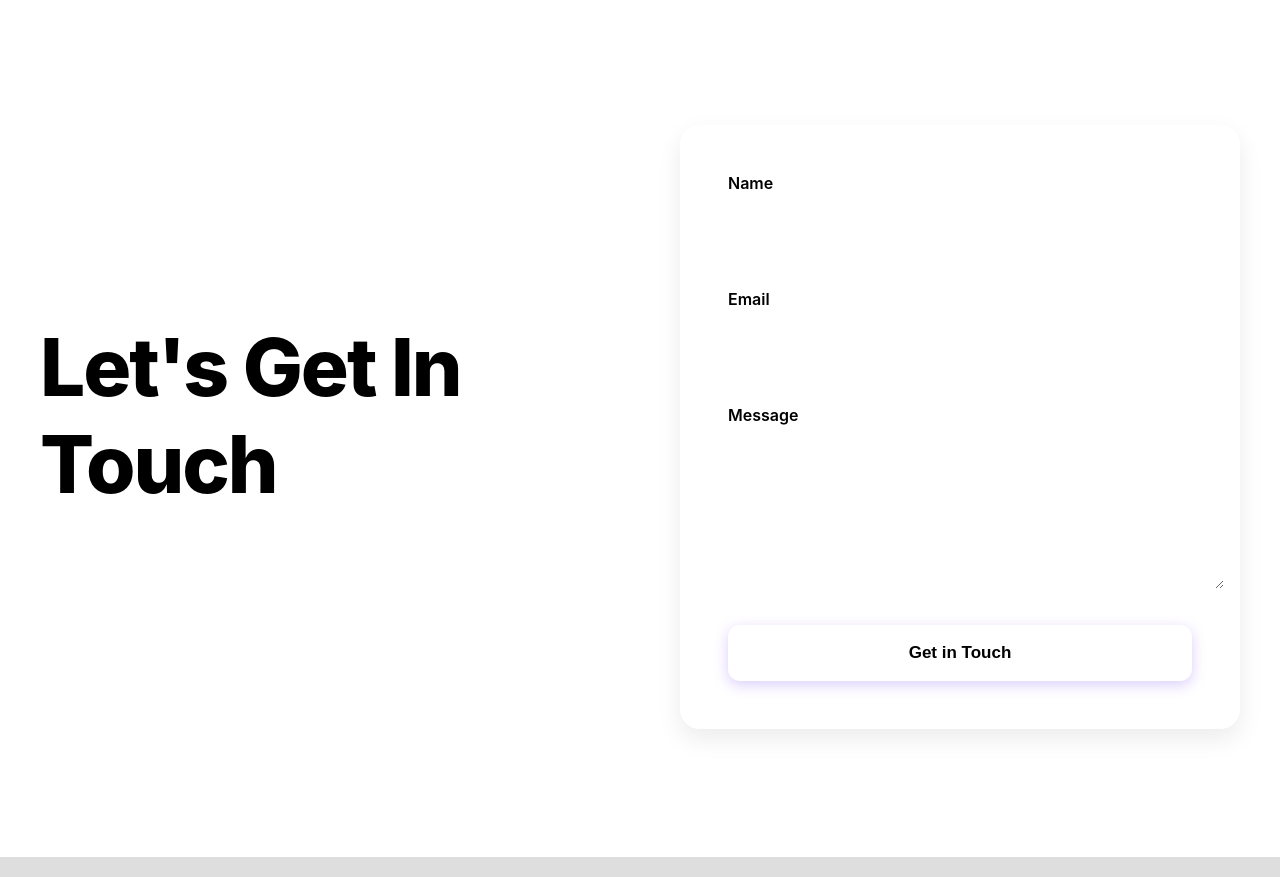
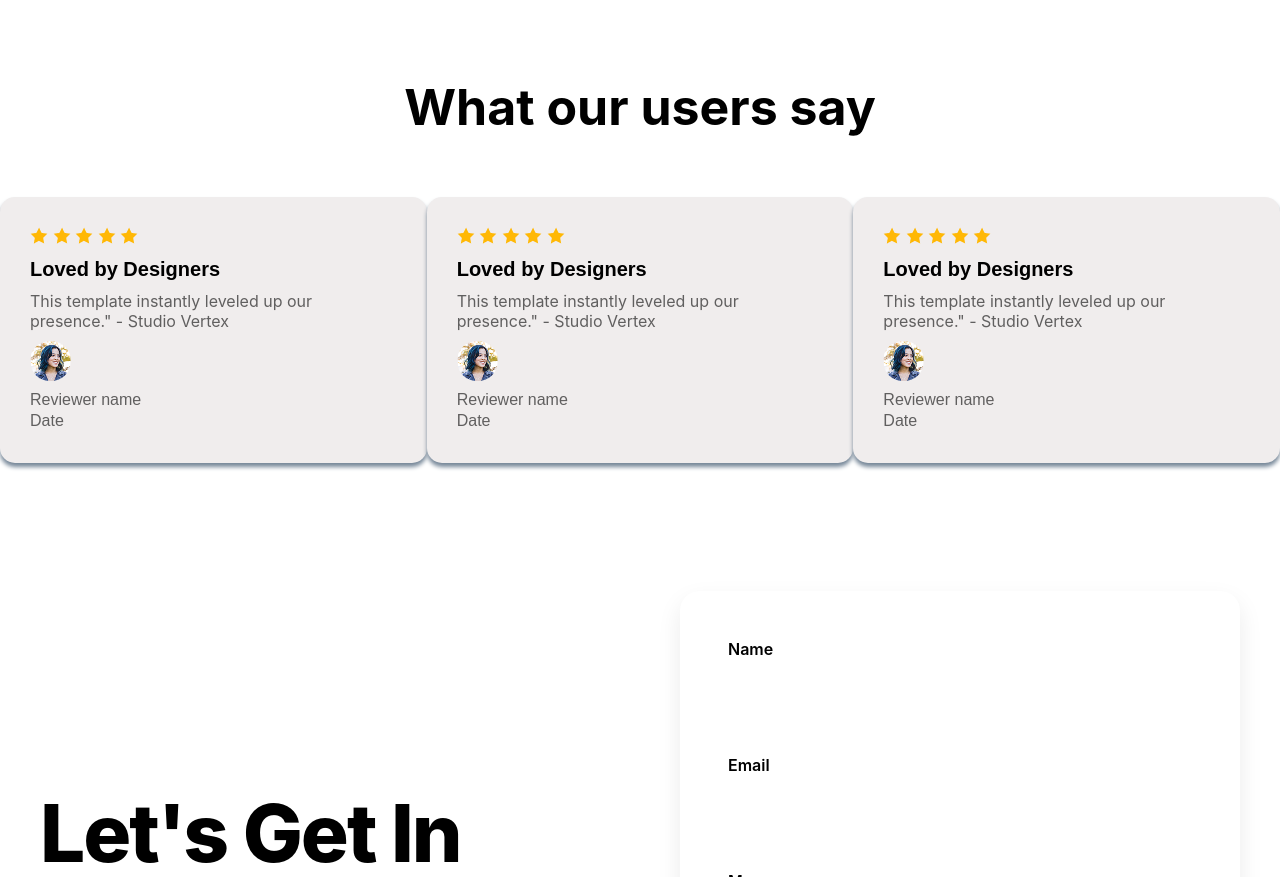
Before and after one commit to Arafat-Shalehin/Assignment-one, a plain HTML site: page index.html in a window 1280 px wide. Shown: the part 1274-2151 px from the top of the page. Drawn offline with Linux system fonts and the light colour scheme.

Commit message:
Completed the  Users’ Feedback Section

```diff
--- a/index.html
+++ b/index.html
@@ -41,6 +41,47 @@
                 <p class="description">Satisfaction Rate</p>
             </div>
         </section>
+        <section class="user-feedback">
+            <h3 class="feedback-heading">What our users say</h3>
+            <div class="review-main-div">
+                <div class="review-div">
+                    <img src="./images/Assets/icon-star.png" alt="Star Icons" class="star-cls">
+                    <img src="./images/Assets/icon-star.png" alt="Star Icons" class="star-cls">
+                    <img src="./images/Assets/icon-star.png" alt="Star Icons" class="star-cls">
+                    <img src="./images/Assets/icon-star.png" alt="Star Icons" class="star-cls">
+                    <img src="./images/Assets/icon-star.png" alt="Star Icons" class="star-cls">
+                    <p class="review-title">Loved by Designers</p>
+                    <p class="review-sub-title">This template instantly leveled up our presence." - Studio Vertex</p>
+                    <img src="./images/Assets/avatar.png" alt="Client Pic" class="reviewer-img">
+                    <p class="reviewer-name">Reviewer name</p>
+                    <p class="review-time">Date</p>
+                </div>
+                <div class="review-div">
+                    <img src="./images/Assets/icon-star.png" alt="Star Icons" class="star-cls">
+                    <img src="./images/Assets/icon-star.png" alt="Star Icons" class="star-cls">
+                    <img src="./images/Assets/icon-star.png" alt="Star Icons" class="star-cls">
+                    <img src="./images/Assets/icon-star.png" alt="Star Icons" class="star-cls">
+                    <img src="./images/Assets/icon-star.png" alt="Star Icons" class="star-cls">
+                    <p class="review-title">Loved by Designers</p>
+                    <p class="review-sub-title">This template instantly leveled up our presence." - Studio Vertex</p>
+                    <img src="./images/Assets/avatar.png" alt="Client Pic" class="reviewer-img">
+                    <p class="reviewer-name">Reviewer name</p>
+                    <p class="review-time">Date</p>
+                </div>
+                <div class="review-div">
+                    <img src="./images/Assets/icon-star.png" alt="Star Icons" class="star-cls">
+                    <img src="./images/Assets/icon-star.png" alt="Star Icons" class="star-cls">
+                    <img src="./images/Assets/icon-star.png" alt="Star Icons" class="star-cls">
+                    <img src="./images/Assets/icon-star.png" alt="Star Icons" class="star-cls">
+                    <img src="./images/Assets/icon-star.png" alt="Star Icons" class="star-cls">
+                    <p class="review-title">Loved by Designers</p>
+                    <p class="review-sub-title">This template instantly leveled up our presence." - Studio Vertex</p>
+                    <img src="./images/Assets/avatar.png" alt="Client Pic" class="reviewer-img">
+                    <p class="reviewer-name">Reviewer name</p>
+                    <p class="review-time">Date</p>
+                </div>
+            </div>
+        </section>
         <section class="contact-section">
       <div class="contact-container">
         <div class="contact-left">
--- a/style.css
+++ b/style.css
@@ -262,3 +262,57 @@ nav {
     color: rgb(255, 255, 254);
     margin-right: 40px;
 }
+
+/*User Feedback section styles*/
+
+.user-feedback{
+    margin-top: 80px;
+}
+
+.feedback-heading {
+    font-size: 50px;
+    text-align: center;
+}
+
+.review-main-div{
+ display: flex;
+ justify-content: space-evenly;
+}
+
+.review-div {
+    background-color: #f0eded;
+    border-radius: 15px;
+    padding: 30px;
+    box-shadow: 0px 4px 4px 0px lightslategray;
+    margin-top: 60px;
+}
+
+.star-cls {
+   margin-bottom: 10px;
+}
+
+.review-title {
+    font-family: sans-serif;
+    font-weight: bold;
+    font-size: 20px;
+    margin-bottom: 10px;
+}
+
+.review-sub-title {
+    color: rgba(0, 0, 0, 0.6);;
+    margin-bottom: 10px;
+}
+
+.reviewer-img{
+    display: flex;
+    border-radius: 20px;
+    margin-bottom: 10px;
+}
+
+.reviewer-name,
+.review-time {
+    display: flex;
+    font-family: sans-serif;
+    color: rgba(0, 0, 0, 0.6);;
+    margin-bottom: 3px;
+}
```
